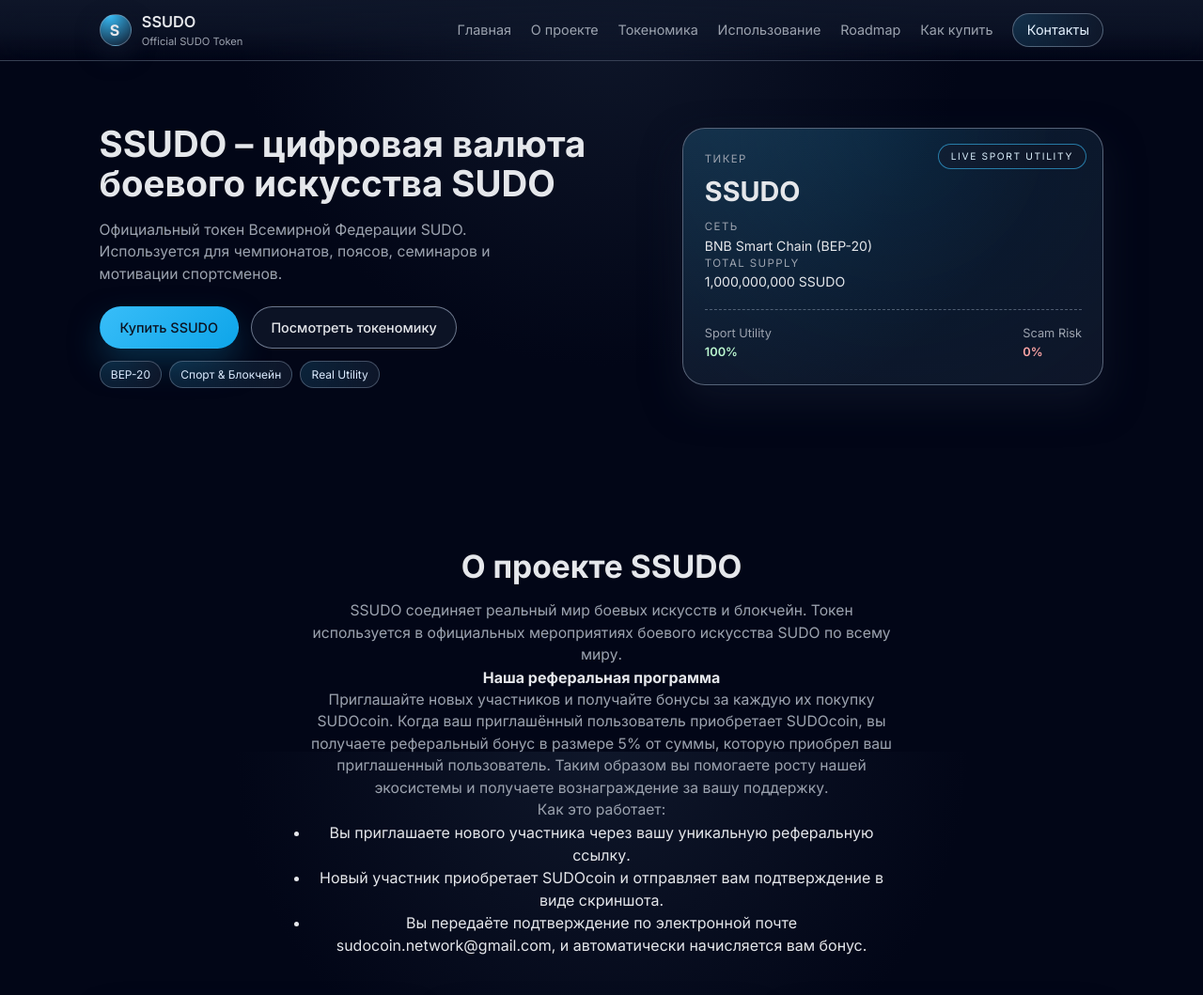
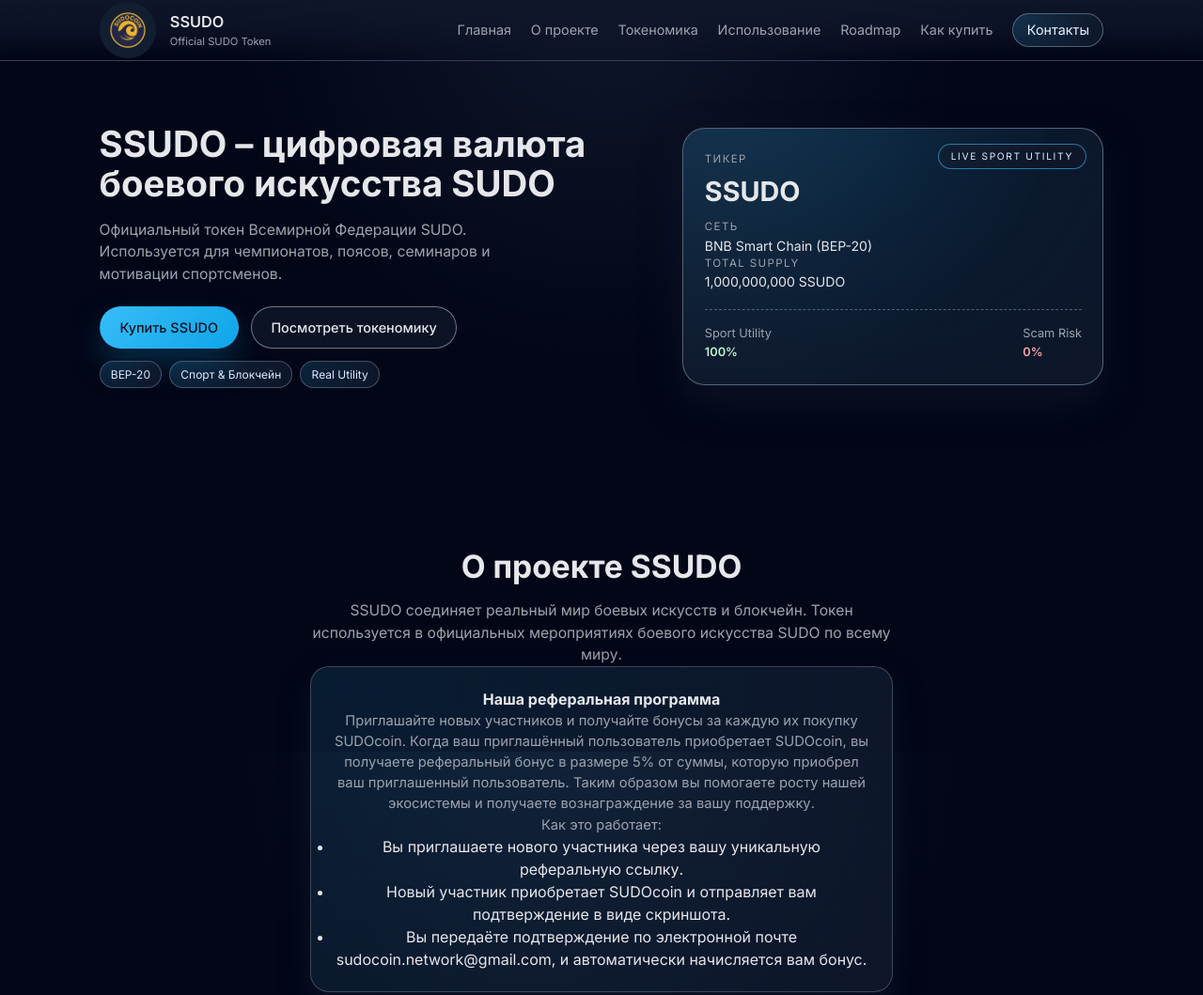
Before and after one commit to Sudoka1/ssudo, a plain HTML site: page index.html in a window 1280 px wide. Shown: the top 1059 px of the page at 94% size. Drawn offline with Linux system fonts and the light colour scheme.

Commit message:
ssudo2025-3

```diff
--- a/index.html
+++ b/index.html
@@ -99,18 +99,23 @@
       gap: 0.7rem;
     }
 
+    /* НОВЫЙ блок логотипа */
     .logo-icon {
-      width: 34px;
-      height: 34px;
-      border-radius: 999px;
-      background: radial-gradient(circle at 30% 0%, #38bdf8, #0f172a);
+      width: 60px;
+      height: 60px;
+      border-radius: 50%;
+      overflow: hidden;
       display: flex;
       align-items: center;
       justify-content: center;
-      font-weight: 700;
-      letter-spacing: 0.08em;
-      border: 1px solid rgba(148, 163, 184, 0.5);
-      box-shadow: 0 10px 24px rgba(15, 23, 42, 0.9);
+      margin-right: 4px;
+    }
+
+    .logo-icon img {
+      width: 100%;
+      height: 100%;
+      object-fit: cover;
+      display: block;
     }
 
     .logo-text span {
@@ -596,7 +601,9 @@
   <header class="navbar">
     <div class="container nav-container">
       <div class="logo">
-        <div class="logo-icon">S</div>
+        <div class="logo-icon">
+          <img src="sudocoin.jpg" alt="SUDOcoin Logo">
+        </div>
         <div class="logo-text">
           <span>SSUDO</span>
           <small>Official SUDO Token</small>
@@ -679,8 +686,9 @@
         <h2>О проекте SSUDO</h2>
         <p>
           SSUDO соединяет реальный мир боевых искусств и блокчейн.
-          Токен используется в официальных мероприятиях боевого искусства SUDO по всему миру.
-           <section id="referral-program">
+          Токен используется в официальных мероприятиях боевого искусства SUDO по всему миру.</p>
+
+        <section id="referral-program" class="card reveal" style="max-width: 800px; margin: 0 auto 2rem;">
           <h4>Наша реферальная программа</h4>
           <p>Приглашайте новых участников и получайте бонусы за каждую их покупку SUDOcoin. Когда ваш приглашённый
              пользователь приобретает SUDOcoin, вы получаете реферальный бонус в размере 5% от суммы, которую
@@ -694,7 +702,6 @@
                   начисляется вам бонус.</li>
           </ul>
         </section>
-        </p>
       </div>
 
       <div class="grid-3 about-grid">
@@ -993,7 +1000,8 @@
         <div class="card reveal">
           <h3>Официальный e-mail</h3>
           <p>Напишите нам, если вы биржа, инвестор, федерация или школа боевых искусств.</p>
-          <a href="mailto:info@worldsudo.com" class="contact-mail">sudocoin.network@gmail.com</a>
+          <a href="mailto:sudocoin.network@gmail.com" class="contact-mail"> sudocoin.network@gmail.com</a>
+
         </div>
         <div class="card reveal">
           <h3>Всемирная Федерация SUDO</h3>
```
Also changed, not shown: sudocoin.jpg (added). Lines whose indentation alone changed are shown as unchanged.
